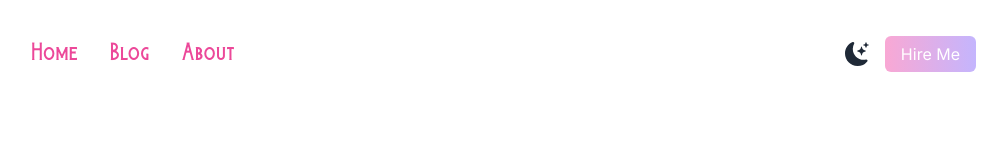
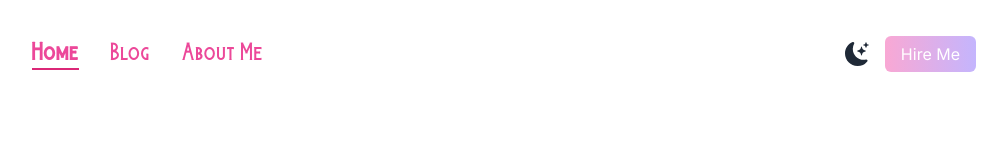
Before and after one commit to AnneMerlyn/personal-portfolio, a Next.js app: page / in a window 1280 px wide. Shown: the top 154 px of the page, without its empty margins (144-1151 px from the left). Built offline with nearby package versions, Linux system fonts and the light colour scheme.

Commit message:
updated the nav links

```diff
--- a/src/app/globals.css
+++ b/src/app/globals.css
@@ -34,3 +34,7 @@ body {
     font-family: 'burtons';
     src: url('/public/Burtons.otf');
 }
+
+.active {
+    @apply font-bold border-b-2 border-pink-600; /* Example */
+}
--- a/src/app/page.tsx
+++ b/src/app/page.tsx
@@ -10,6 +10,7 @@ import Typewriter from 'typewriter-effect';
 
 export default function Home() {
     const [darkMode, setDarkMode] = React.useState(false);
+    const [activeTab, setActiveTab] = React.useState('home');
 
     return (
         <div className={darkMode ? 'dark' : ''}>
@@ -19,21 +20,36 @@ export default function Home() {
                         <div>
                             <a
                                 href="#home"
-                                className="text-xl font-burtons dark:text-white text-pink-500 mx-4"
+                                onClick={() => setActiveTab('home')}
+                                className={`text-xl font-burtons dark:text-white text-pink-500 mx-4 ${
+                                    activeTab === 'home'
+                                        ? 'font-bold border-b-2 border-pink-600'
+                                        : ''
+                                }`}
                             >
                                 Home
                             </a>
                             <a
                                 href="#blog"
-                                className="text-xl font-burtons dark:text-white text-pink-500 mx-4"
+                                onClick={() => setActiveTab('blog')}
+                                className={`text-xl font-burtons dark:text-white text-pink-500 mx-4 ${
+                                    activeTab === 'blog'
+                                        ? 'font-bold border-b-2 border-pink-600'
+                                        : ''
+                                }`}
                             >
                                 Blog
                             </a>
                             <a
                                 href="#about"
-                                className="text-xl font-burtons dark:text-white text-pink-500 mx-4"
+                                onClick={() => setActiveTab('about')}
+                                className={`text-xl font-burtons dark:text-white text-pink-500 mx-4 ${
+                                    activeTab === 'about'
+                                        ? 'font-bold border-b-2 border-pink-600'
+                                        : ''
+                                }`}
                             >
-                                About
+                                About Me
                             </a>
                         </div>
                         <ul className="flex items-center">
```
